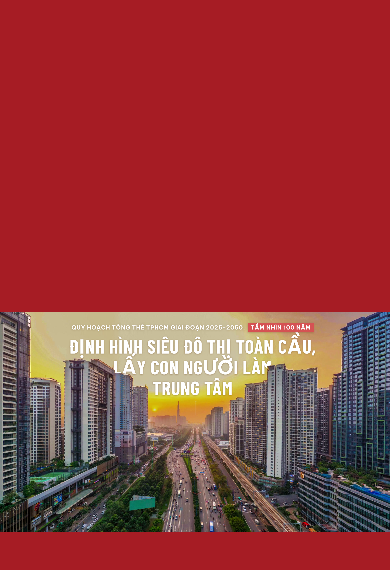
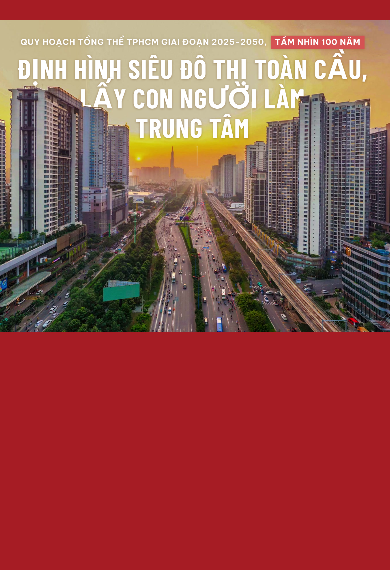
Before and after one commit to huuvi98-cyber/quyhoachtphcm100nam, a React (Vite) app: page / in a window 390 px wide. Shown: the top 570 px of the page. Built offline with nearby package versions, Linux system fonts and the light colour scheme.

Commit message:
refactor: adjust layout responsiveness and alignment

```diff
--- a/src/App.tsx
+++ b/src/App.tsx
@@ -16,8 +16,8 @@ const COVER_CONFIG: TrafficConfig = {
 
 export default function App() {
   return (
-    <main className="w-full min-h-screen bg-[#A61C24] flex items-center justify-center overflow-x-hidden">
-      <div className="w-full aspect-video">
+    <main className="w-full bg-[#A61C24] pt-5 pb-4 md:pt-6 md:pb-5 lg:py-4 xl:p-0 overflow-x-hidden">
+      <div className="w-full aspect-[5/4] md:aspect-[4/3] lg:aspect-[16/10] xl:aspect-video">
         <TrafficCoverStage config={COVER_CONFIG} isFullscreenView />
       </div>
     </main>
--- a/src/components/TrafficCoverStage.tsx
+++ b/src/components/TrafficCoverStage.tsx
@@ -195,7 +195,7 @@ export const TrafficCoverStage = forwardRef<TrafficCoverStageHandle, TrafficCove
     return (
       <div
         ref={containerRef}
-        className={`relative w-full aspect-video bg-[#A61C24] overflow-hidden select-none ${
+        className={`relative w-full h-full bg-[#A61C24] overflow-hidden select-none ${
           isFullscreenView ? 'h-full' : ''
         }`}
       >
@@ -224,7 +224,7 @@ export const TrafficCoverStage = forwardRef<TrafficCoverStageHandle, TrafficCove
           ref={canvasRef}
           width={CANVAS_WIDTH}
           height={CANVAS_HEIGHT}
-          className="block w-full h-full object-cover"
+          className="block w-full h-full object-cover object-[49.4%_50%]"
           aria-label="Bìa website Quy hoạch tổng thể TP.HCM giai đoạn 2025-2050 kích thước 1920 nhân 1080 với đường sáng mảnh chuyển động và tiêu đề Định hình siêu đô thị toàn cầu, lấy con người làm trung tâm"
         />
 
```
Also changed, not shown: public/assets/aistudio/image_ac09ebd1.png (added), public/assets/aistudio/image_acd90023.png (added).
